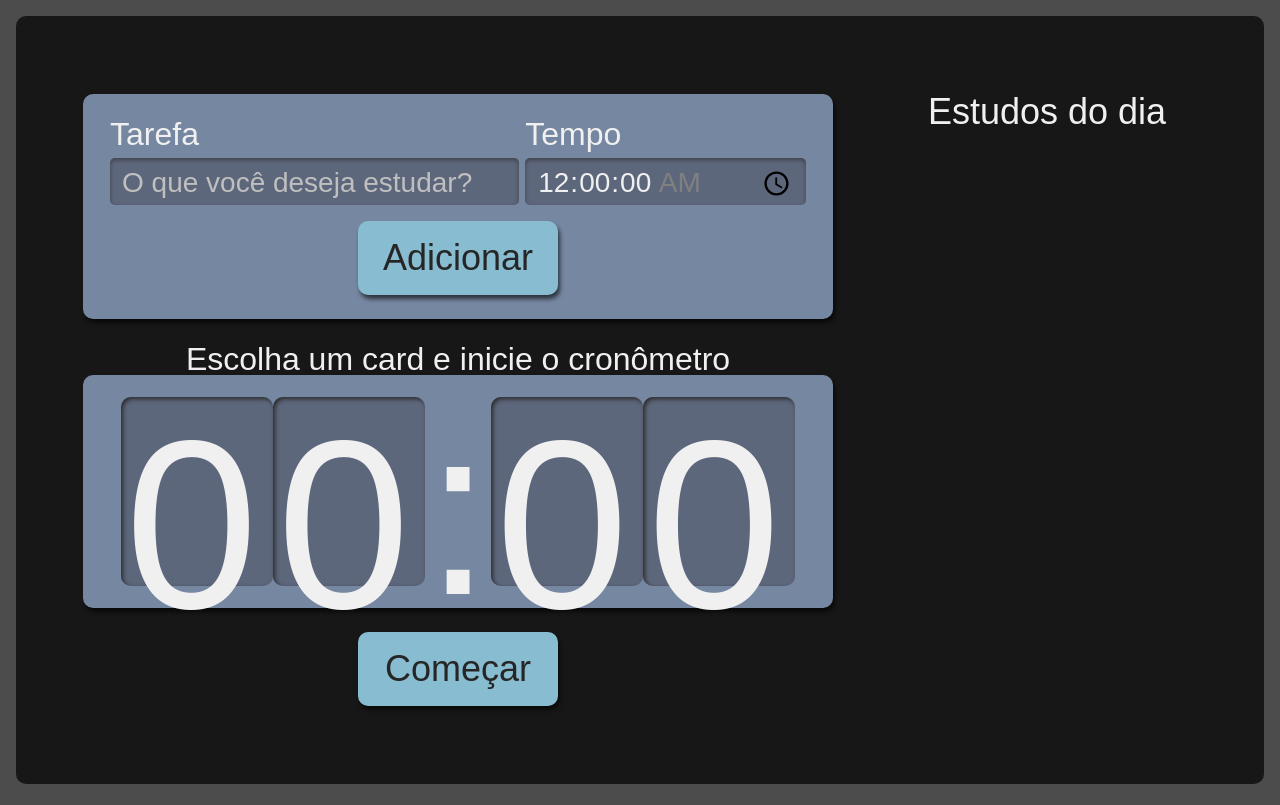
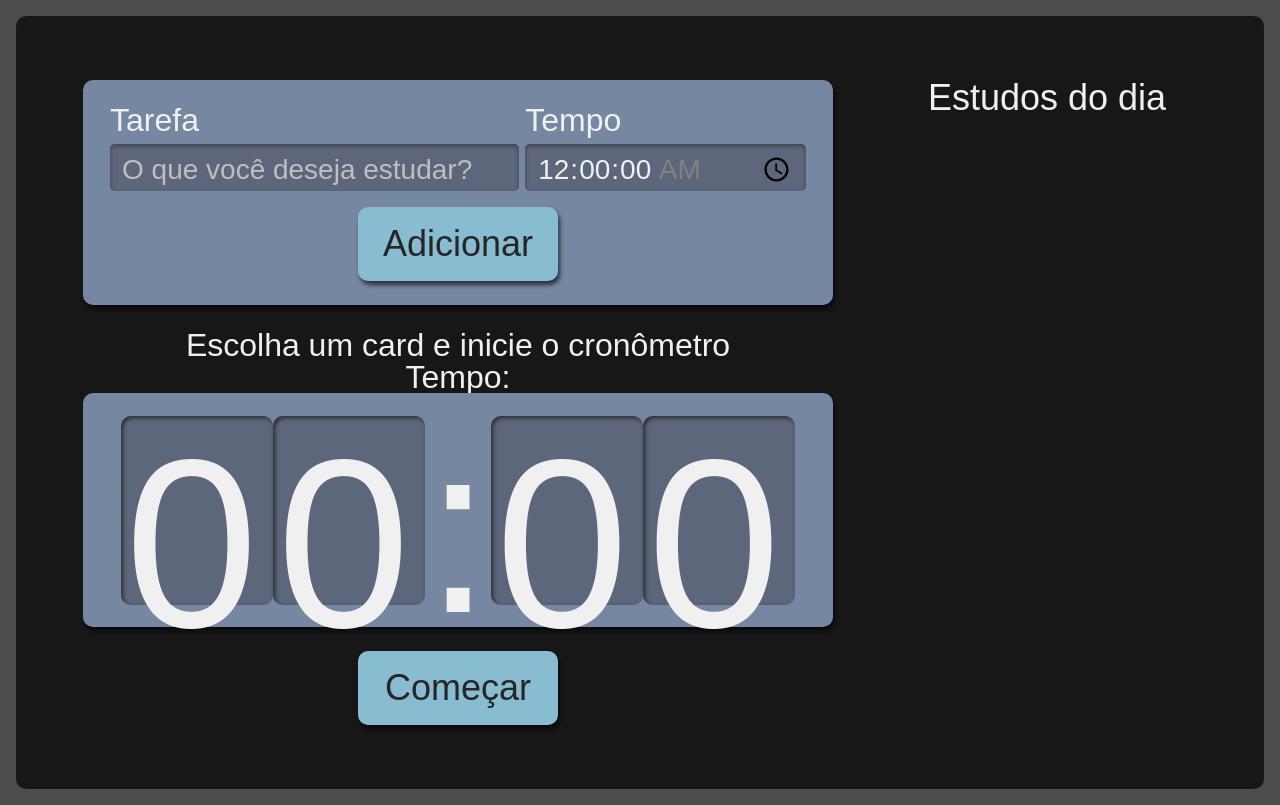
Before and after one commit to prince-neres/task-counter, a React (Create React App) app: page / in a window 1280 px wide. Built offline with nearby package versions, Linux system fonts and the light colour scheme.

Commit message:
Display time of task in cron

```diff
--- /dev/null
+++ b/src/common/utils/time.ts
@@ -0,0 +1,7 @@
+export function timeToSeconds (time: string) {
+  const [hours = "0", minutes = "0", seconds ="0"] = time.split(":");
+  const hoursInSeconds = Number(hours) * 3600;
+  const minutesInSeconds = Number(minutes) * 60;
+
+  return hoursInSeconds + minutesInSeconds + Number(seconds);
+};
--- a/src/components/Cron/index.tsx
+++ b/src/components/Cron/index.tsx
@@ -1,11 +1,28 @@
+import { useState, useEffect } from "react";
+import { timeToSeconds } from "../../common/utils/time";
+import { iTask } from "../../types/tasks";
 import Button from "../Button";
 import Clock from "./Clock";
 import style from "./Cron.module.scss";
 
-export default function Cron () {
+interface Props {
+  selected: iTask | undefined;
+};
+
+export default function Cron ({selected}: Props) {
+
+  const [time, setTime] = useState<number>();
+
+  useEffect(()=>{
+    if(selected?.time) {
+      setTime(timeToSeconds(selected.time));
+    }
+  }, [selected]);
+
   return (
     <div className={style.cron}>
       <p className={style.title}>Escolha um card e inicie o cronômetro</p>
+      <p>Tempo: {time}</p>
       <div className={style.clockWrapper}>
         <Clock />
       </div>
--- a/src/components/Item/Item.module.scss
+++ b/src/components/List/Item/Item.module.scss
@@ -21,7 +21,7 @@
   }
 }
 
-.itemSelect {
+.itemSelected {
   background-color: #292929;
   box-shadow: 2px 4px 4px #0000009F inset;
 }
--- a/src/components/Item/index.tsx
+++ b/src/components/List/Item/index.tsx
@@ -1,4 +1,4 @@
-import { iTask } from "../../types/tasks";
+import { iTask } from "../../../types/tasks";
 import style from "./Item.module.scss";
 
 interface Props extends iTask {
@@ -8,7 +8,7 @@ interface Props extends iTask {
 export default function Item ({name, time, selected, completed, id, selectTask }: Props) {
   return (
     <li
-      className={style.item}
+      className={`${style.item} ${selected ? style.itemSelected : ""}`}
       onClick={() => selectTask(
           {
             name,
--- a/src/components/List/index.tsx
+++ b/src/components/List/index.tsx
@@ -1,4 +1,4 @@
-import Item from "../Item";
+import Item from "./Item";
 import style from "./List.module.scss";
 import { iTask } from "../../types/tasks";
 
--- a/src/pages/App.tsx
+++ b/src/pages/App.tsx
@@ -10,6 +10,10 @@ function App() {
   const [selected, setSelected] = useState<iTask>();
   const selectTask = (taskSelected: iTask) => {
     setSelected(taskSelected);
+    setTasks(oldTasks => oldTasks.map(task =>({
+      ...task,
+      selected: task.id === taskSelected.id ? true : false
+    })))
   };
 
   return (
@@ -19,7 +23,7 @@ function App() {
         tasks={tasks}
         selectTask={selectTask}
       />
-      <Cron />
+      <Cron selected={selected} />
     </div>
   )
 };
```
